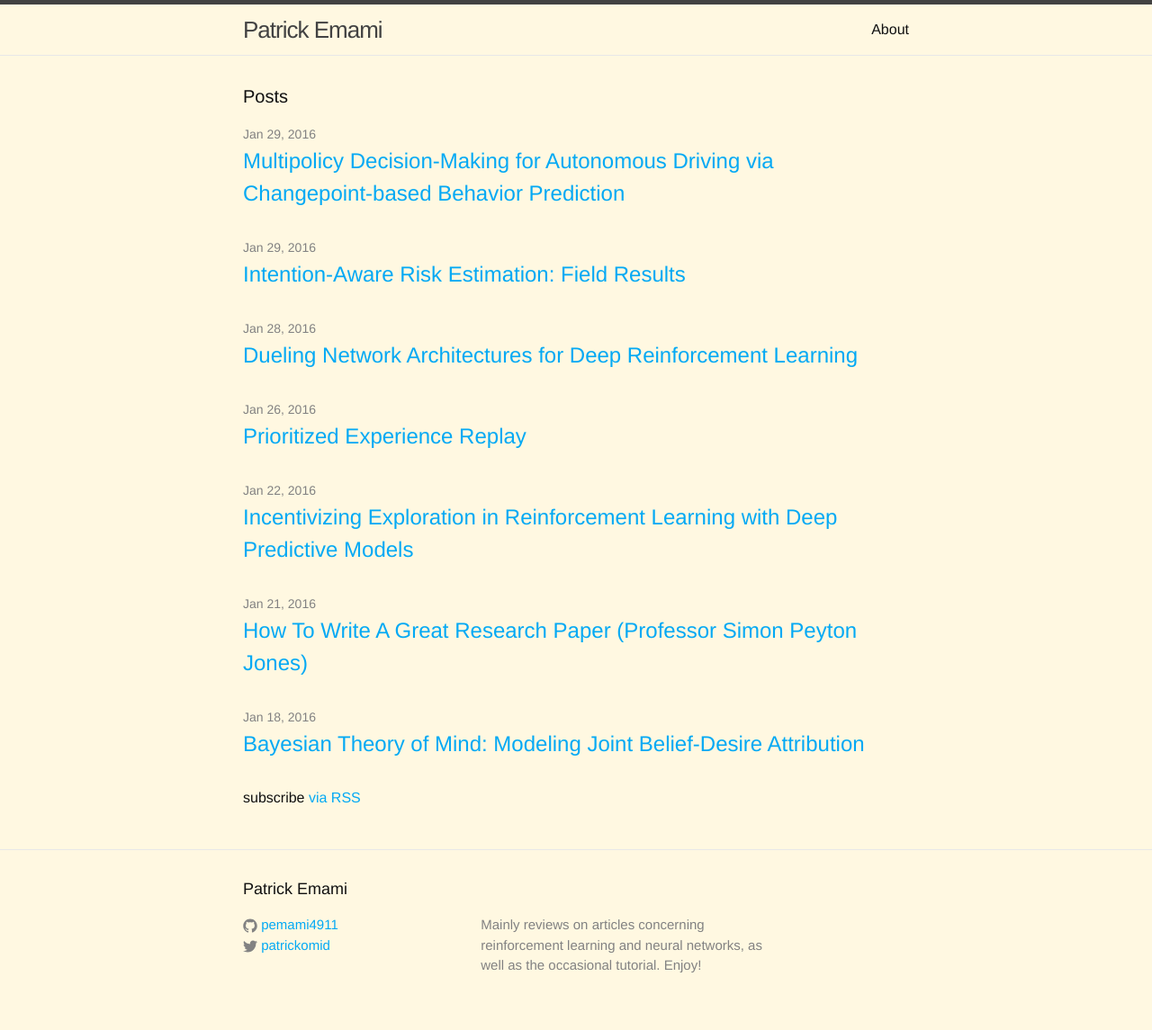
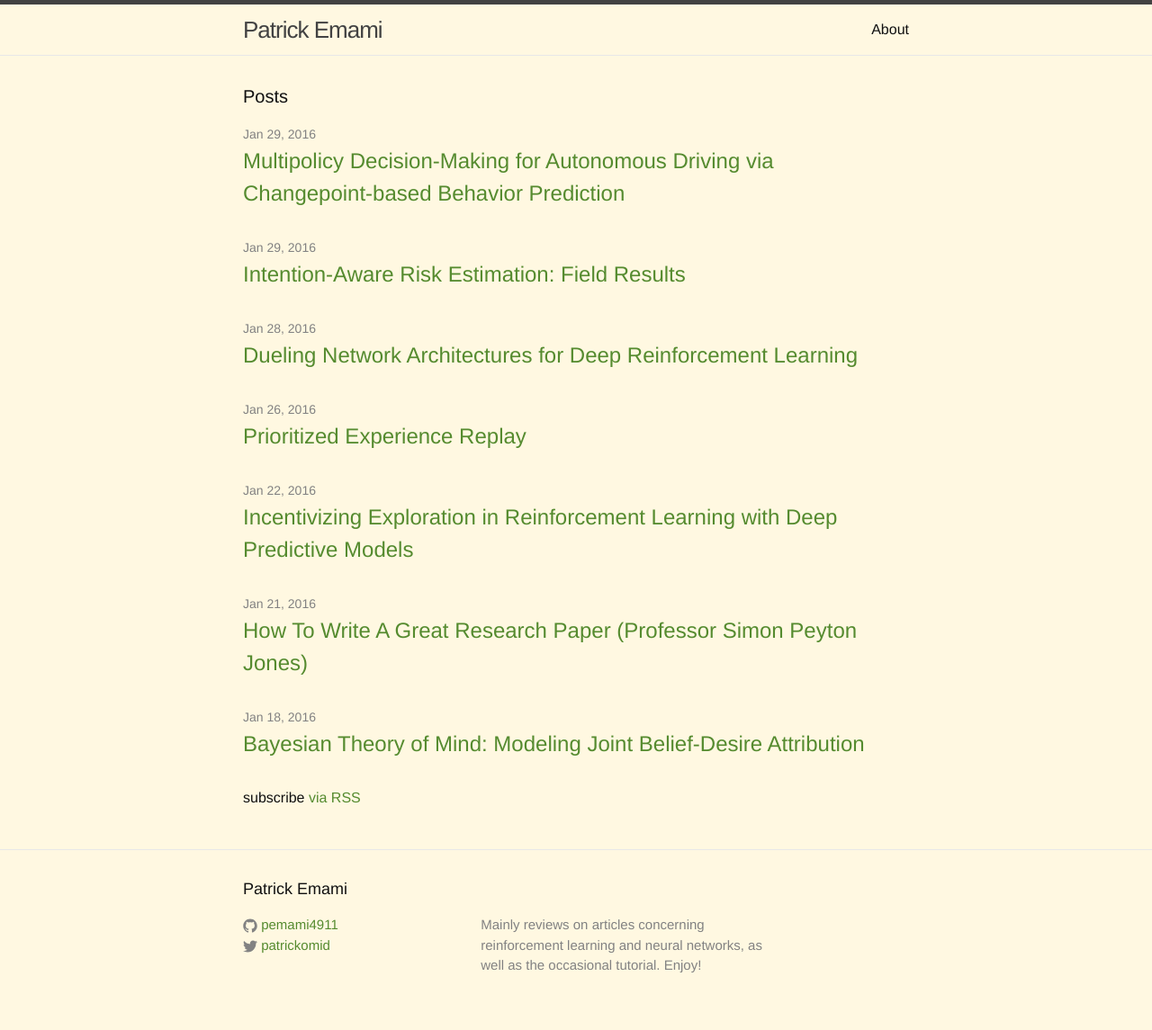
Before and after one commit to pemami4911/pemami4911.github.io, a Jekyll site: the page built from index.html, in a window 1280 px wide. Shown: the whole page at 90% size. Built offline with Jekyll 4.4.1, drawn with Linux system fonts in a browser that asks for light colours.

Commit message:
Color changes

```diff
--- a/css/main.scss
+++ b/css/main.scss
@@ -17,7 +17,7 @@ $spacing-unit:     30px;
 $text-color:       #111;
 $background-color: #fff8e1;
 //$brand-color:      #2a7ae2;
-$brand-color:      #03a9f4;
+$brand-color:      #558b2f;
 
 $grey-color:       #828282;
 $grey-color-light: lighten($grey-color, 40%);
```
